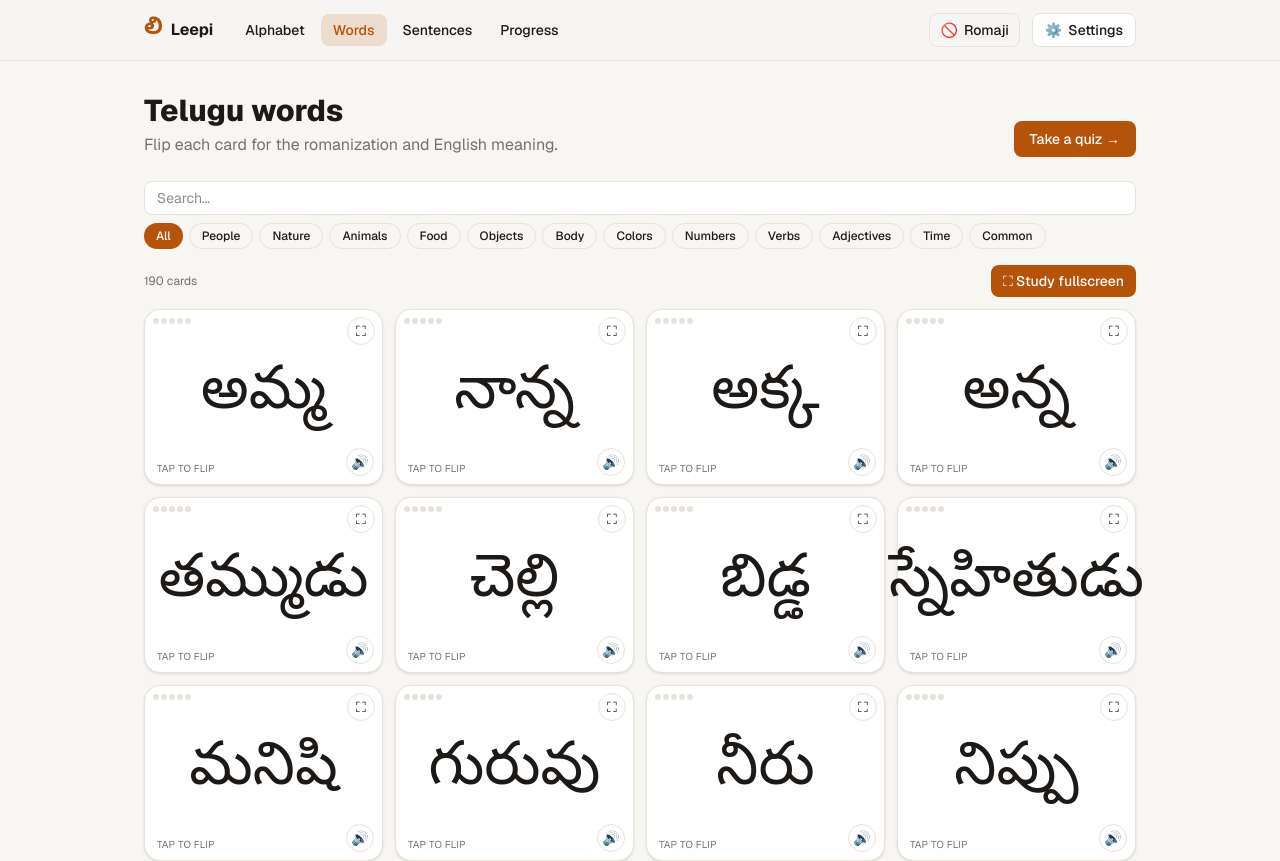
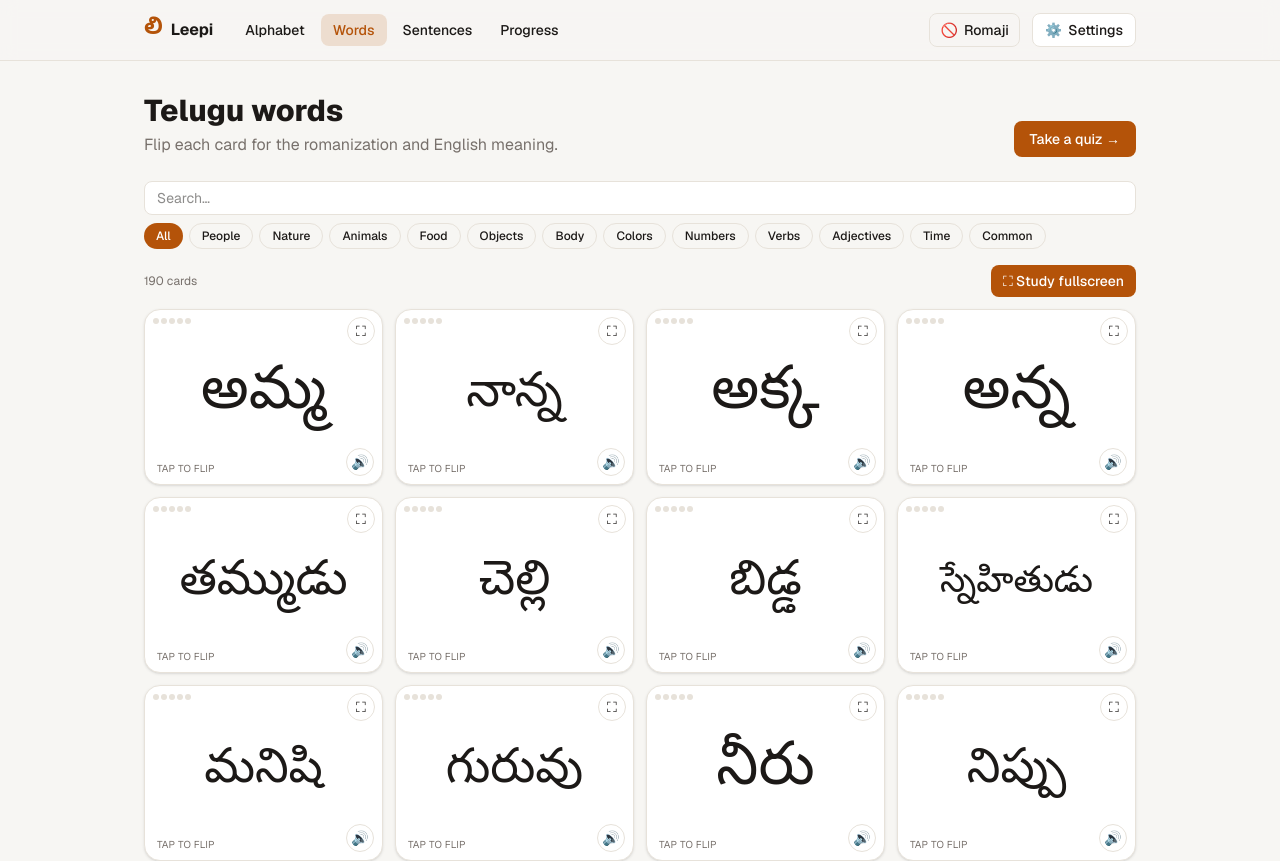
Before and after one commit to madhavgupta2002/leepi, a Next.js app: page /words in a window 1280 px wide. Shown: the top 861 px of the page. Built offline with nearby package versions, Linux system fonts and the light colour scheme.

Commit message:
Add global auto-speak toggle; scale flashcard fonts to prevent overflow

```diff
--- a/src/components/Flashcard.tsx
+++ b/src/components/Flashcard.tsx
@@ -7,9 +7,7 @@ import { SpeakButton } from "@/components/SpeakButton";
 
 export function Flashcard({ card, masteryLevel }: { card: Card; masteryLevel?: number }) {
     const [flipped, setFlipped] = useState(false);
-    const { pickRoman, globalReveal } = useSettings();
-
-    return (
+    const { pickRoman, globalReveal } = useSettings(); return (
         <div className="[perspective:1200px]">
             <div
                 role="button"
@@ -26,7 +24,11 @@ export function Flashcard({ card, masteryLevel }: { card: Card; masteryLevel?: n
                 {/* Front */}
                 <div className="flip-face absolute inset-0 flex flex-col items-center justify-center gap-2 rounded-2xl border border-border bg-card p-4 shadow-sm">
                     {typeof masteryLevel === "number" && <MasteryDots level={masteryLevel} />}
-                    <div className="telugu text-5xl sm:text-6xl">{card.telugu}</div>
+                    <div
+                        className={`telugu w-full wrap-break-word px-2 text-center leading-tight ${teluguSizeClass(card.telugu)}`}
+                    >
+                        {card.telugu}
+                    </div>
                     {globalReveal && (
                         <div className="text-sm text-amber-700 dark:text-amber-300">{pickRoman(card.roman)}</div>
                     )}
@@ -57,6 +59,15 @@ export function Flashcard({ card, masteryLevel }: { card: Card; masteryLevel?: n
     );
 }
 
+/** Scale the Telugu glyph size down for longer words so they never overflow the card. */
+function teluguSizeClass(text: string): string {
+    const n = [...text.replace(/\s+/g, "")].length;
+    if (n <= 4) return "text-5xl sm:text-6xl";
+    if (n <= 7) return "text-4xl sm:text-5xl";
+    if (n <= 10) return "text-3xl sm:text-4xl";
+    return "text-2xl sm:text-3xl";
+}
+
 function MasteryDots({ level }: { level: number }) {
     return (
         <div className="absolute left-2 top-2 flex gap-0.5" title={`Mastery ${level}/5`}>
--- a/src/components/FlashcardStudy.tsx
+++ b/src/components/FlashcardStudy.tsx
@@ -3,6 +3,7 @@
 import { useCallback, useEffect, useState } from "react";
 import type { Card } from "@/lib/types";
 import { useSettings } from "@/lib/romanization";
+import { speakTelugu } from "@/lib/speech";
 import { SpeakButton } from "@/components/SpeakButton";
 import { ProgressBar } from "@/components/ProgressBar";
 import { WordBreakdown } from "@/components/WordBreakdown";
@@ -17,13 +18,20 @@ export function FlashcardStudy({
     startIndex?: number;
     onClose: () => void;
 }) {
-    const { pickRoman, globalReveal } = useSettings();
+    const { pickRoman, globalReveal, audio, autoSpeak } = useSettings();
     const [index, setIndex] = useState(startIndex);
     const [flipped, setFlipped] = useState(false);
     const [autoReveal, setAutoReveal] = useState(false);
 
     const total = cards.length;
     const card = cards[index];
+
+    // Auto-play the current card's pronunciation when it changes, if enabled.
+    useEffect(() => {
+        if (audio && autoSpeak && card) {
+            speakTelugu(card.telugu);
+        }
+    }, [index, audio, autoSpeak, card]);
 
     const go = useCallback(
         (delta: number) => {
@@ -111,7 +119,9 @@ export function FlashcardStudy({
                             <SpeakButton text={card.telugu} />
                         </div>
 
-                        <div className="telugu text-6xl leading-tight sm:text-7xl">{card.telugu}</div>
+                        <div className={`telugu max-w-full wrap-break-word px-2 leading-tight ${fullscreenSizeClass(card.telugu)}`}>
+                            {card.telugu}
+                        </div>
 
                         {showRoman ? (
                             <div className="space-y-2">
@@ -165,3 +175,11 @@ export function FlashcardStudy({
         </div>
     );
 }
+
+/** Scale the fullscreen Telugu glyph down for long words so they never overflow. */
+function fullscreenSizeClass(text: string): string {
+    const n = [...text.replace(/\s+/g, "")].length;
+    if (n <= 8) return "text-6xl sm:text-7xl";
+    if (n <= 14) return "text-5xl sm:text-6xl";
+    return "text-4xl sm:text-5xl";
+}
--- a/src/components/QuizRunner.tsx
+++ b/src/components/QuizRunner.tsx
@@ -3,7 +3,7 @@
 import { useCallback, useEffect, useMemo, useState } from "react";
 import type { QuizQuestion, QuizOption, Section } from "@/lib/types";
 import { useProgress } from "@/lib/progress";
-import { Romanized } from "@/lib/romanization";
+import { Romanized, useSettings } from "@/lib/romanization";
 import { SpeakButton } from "@/components/SpeakButton";
 import { ProgressBar } from "@/components/ProgressBar";
 import { WordBreakdown } from "@/components/WordBreakdown";
@@ -30,6 +30,7 @@ export function QuizRunner({
     onExit: () => void;
 }) {
     const { recordAnswer, recordQuiz } = useProgress();
+    const { audio, autoSpeak } = useSettings();
     // One chosen option id per question (null = unanswered).
     const [answers, setAnswers] = useState<(string | null)[]>(() => questions.map(() => null));
     const [index, setIndex] = useState(0);
@@ -51,15 +52,17 @@ export function QuizRunner({
 
     const allAnswered = answers.every((a) => a !== null);
 
-    // Auto-play audio prompts when arriving at an audio question.
+    // Auto-play audio prompts always; auto-play any question's Telugu when the
+    // global auto-speak setting is on.
     useEffect(() => {
-        if (current?.speak && !done) {
+        if (done || !current) return;
+        const text = current.speak ?? (autoSpeak && audio ? teluguOf(current) : null);
+        if (!text) return;
         const t = setTimeout(() => {
-                import("@/lib/speech").then((m) => m.speakTelugu(current.speak!));
+            import("@/lib/speech").then((m) => m.speakTelugu(text));
         }, 250);
         return () => clearTimeout(t);
-        }
-    }, [current, done]);
+    }, [current, done, autoSpeak, audio]);
 
     const choose = useCallback(
         (opt: QuizOption) => {
--- a/src/components/SettingsPanel.tsx
+++ b/src/components/SettingsPanel.tsx
@@ -4,7 +4,8 @@ import { useState } from "react";
 import { useSettings } from "@/lib/romanization";
 
 export function SettingsPanel() {
-    const { scheme, setScheme, globalReveal, toggleReveal, audio, toggleAudio } = useSettings();
+    const { scheme, setScheme, globalReveal, toggleReveal, audio, toggleAudio, autoSpeak, toggleAutoSpeak } =
+        useSettings();
     const [open, setOpen] = useState(false);
 
     return (
@@ -54,6 +55,16 @@ export function SettingsPanel() {
                             </span>
                             <Toggle on={audio} onClick={toggleAudio} />
                         </label>
+
+                        <label className="mt-3 flex items-center justify-between gap-2 text-sm">
+                            <span>
+                                Auto-play pronunciation
+                                <span className="block text-xs text-muted">
+                                    Speaks each new card &amp; question automatically
+                                </span>
+                            </span>
+                            <Toggle on={autoSpeak} onClick={toggleAutoSpeak} />
+                        </label>
                     </div>
                 </>
             )}
--- a/src/lib/romanization.tsx
+++ b/src/lib/romanization.tsx
@@ -18,16 +18,19 @@ interface Settings {
     globalReveal: boolean;
     /** Audio (speech synthesis) enabled. */
     audio: boolean;
+    /** Auto-play pronunciation when advancing to a new card/question. Off by default. */
+    autoSpeak: boolean;
 }
 
 interface SettingsContextValue extends Settings {
     setScheme: (s: RomanScheme) => void;
     toggleReveal: () => void;
     toggleAudio: () => void;
+    toggleAutoSpeak: () => void;
     pickRoman: (roman: Roman) => string;
 }
 
-const DEFAULTS: Settings = { scheme: "phonetic", globalReveal: false, audio: true };
+const DEFAULTS: Settings = { scheme: "phonetic", globalReveal: false, audio: true, autoSpeak: false };
 const STORAGE_KEY = "telugu-reading-settings-v1";
 
 const SettingsContext = createContext<SettingsContextValue | null>(null);
@@ -64,6 +67,7 @@ export function SettingsProvider({ children }: { children: ReactNode }) {
             setScheme: (scheme) => update({ scheme }),
             toggleReveal: () => update({ globalReveal: !settings.globalReveal }),
             toggleAudio: () => update({ audio: !settings.audio }),
+            toggleAutoSpeak: () => update({ autoSpeak: !settings.autoSpeak }),
             pickRoman: (roman) => (settings.scheme === "iso" ? roman.iso : roman.phonetic),
         }),
         [settings, update],
```
Also changed, not shown: src/components/AlphabetQuizSetup.tsx (indentation only). Lines whose indentation alone changed are shown as unchanged.
